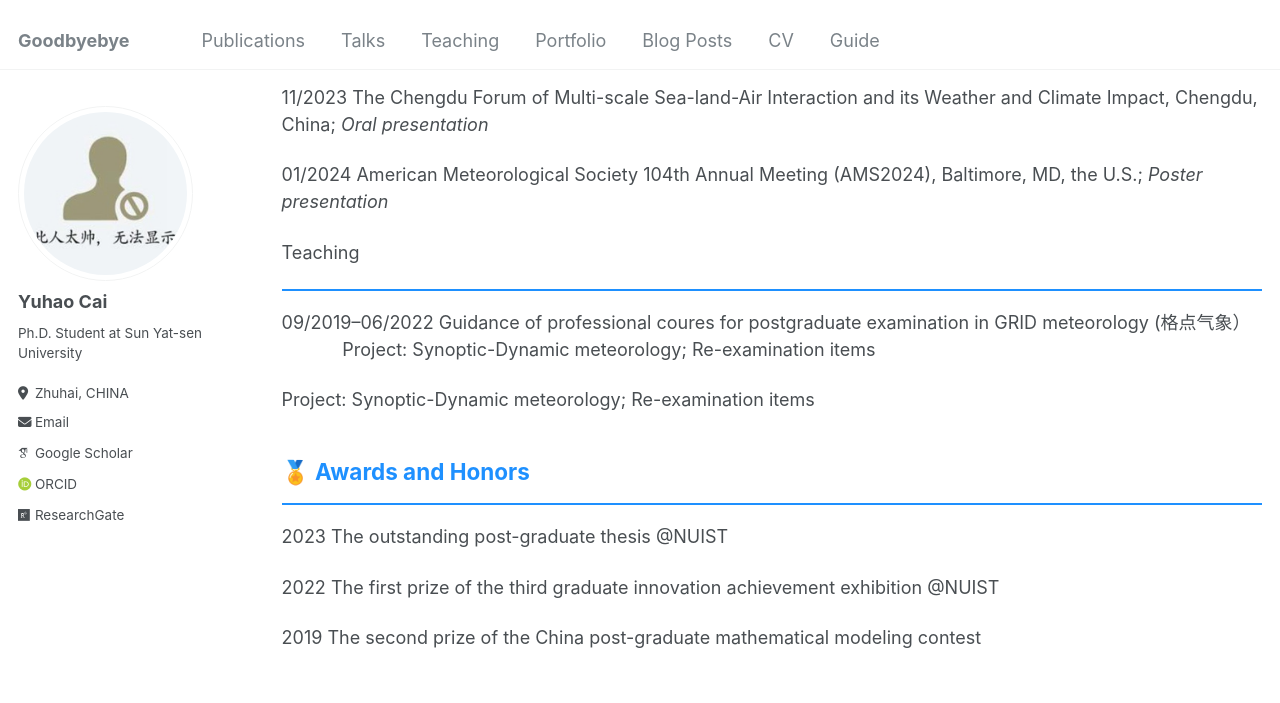
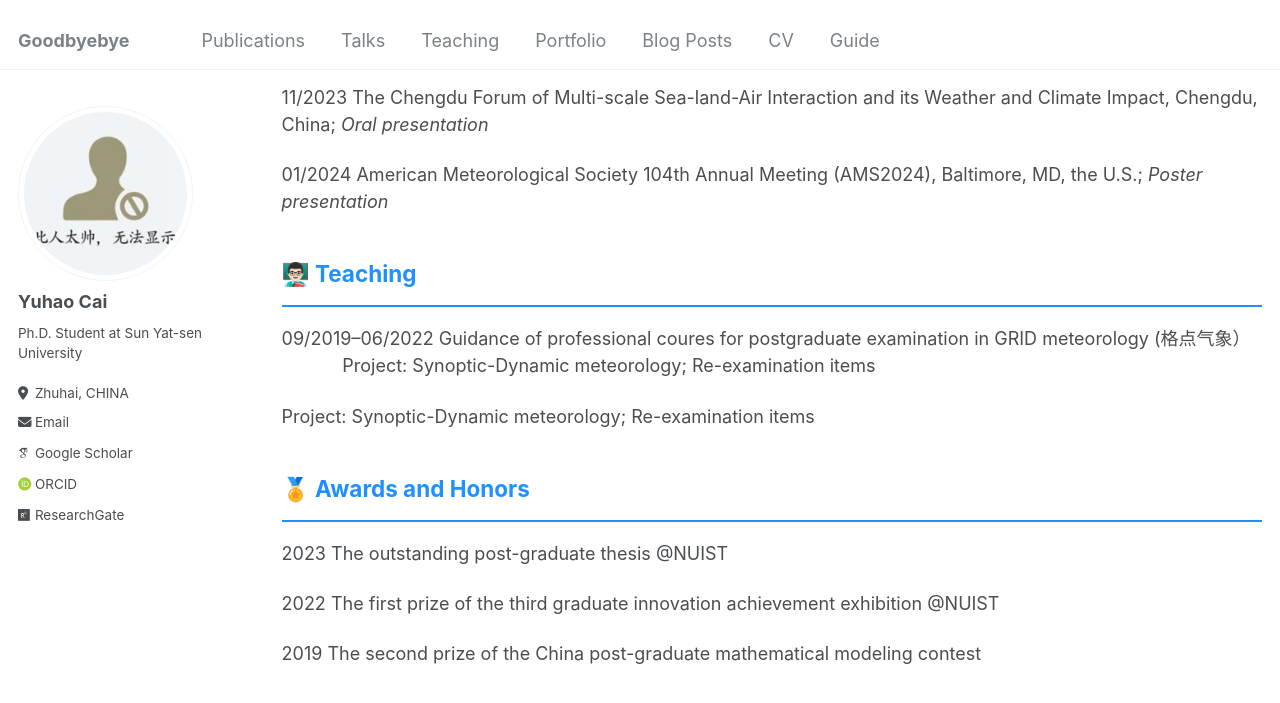
Before and after one commit to caiyh63/caiyh63.github.io, a Jekyll site: the page built from _pages/cv.md, in a window 1280 px wide and 900 px high, scrolled down 1289 px. Shown: the top 703 px of the window. Built offline with Jekyll 4.4.1, drawn with Linux system fonts in a browser that asks for light colours; some web fonts are replaced.

Commit message:
Update cv.md

```diff
--- a/_pages/cv.md
+++ b/_pages/cv.md
@@ -53,7 +53,7 @@ Thermal effect of Tibetan Plateau (snow, surface temperature) on East Asian clim
 01/2024		American Meteorological Society 104th Annual Meeting (AMS2024), Baltimore, MD, the U.S.; _Poster presentation_
 
 
-Teaching
+##  👨🏻‍🏫 <span style="color:#1E90FF">Teaching</span>
 <hr style="border: none; background-color: #1E90FF; height: 2px;"/>
 
 09/2019–06/2022 Guidance of  professional coures for postgraduate examination in GRID meteorology (格点气象）<br>
```
